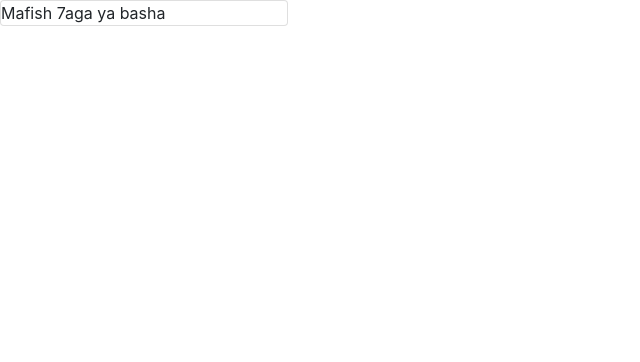
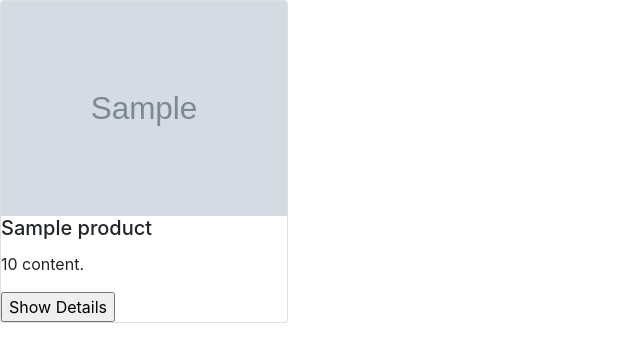
Before and after one commit to nourfayed/dokana_django_project, a Django app: page /products/ in a window 1280 px wide. Shown: the top 362 px of the page, without its empty margins (0-640 px from the left). Run offline with Django 3.2, Linux system fonts and the light colour scheme; tables that the repository leaves empty hold one stand-in row (values such as "Sample post"); grey boxes marked "Sample" are stand-in pictures; some libraries are stand-ins or nearby versions.

Commit message:
add price field, card template and products functions.

```diff
--- a/Django_project/settings.py
+++ b/Django_project/settings.py
@@ -130,5 +130,5 @@ USE_TZ = True
 STATIC_URL = '/static/'
 # STATIC_ROOT = os.path.join(BASE_DIR, 'static/')
 
-MEDIA_URL='/media/'
-MEDIA_ROOT='media/'
+MEDIA_URL = '/media/'
+MEDIA_ROOT = 'media/'
--- a/Django_project/urls.py
+++ b/Django_project/urls.py
@@ -21,8 +21,8 @@ from django.urls import path ,include
 from Django_project import settings
 
 urlpatterns = [
+
     path('products/', include('products.urls')),
     path('admin/', admin.site.urls),
     path('profile/', include('User.urls'))
-
 ] + static(settings.MEDIA_URL, document_root=settings.MEDIA_ROOT)
--- a/products/models.py
+++ b/products/models.py
@@ -29,16 +29,16 @@ class Products(models.Model):
     productID = models.IntegerField(primary_key=True)
     productName = models.CharField(max_length=200)
     productDetails = models.CharField(max_length=500)
-    productImg = models.ImageField(blank=True, null=True)  # l soooraaa  yaaaaa
+    productImg = models.ImageField(blank=True, null=True)
     categoryID = models.ForeignKey(Category, on_delete=models.CASCADE)
     productModel = models.CharField(max_length=200)
     productAverageRating = models.IntegerField(default=0)
     productCount = models.IntegerField(default=0)
     productPrice = models.IntegerField(default=0)
 
-    # product state ???
+    # product state ??? product sub-category ??
 
-    def deceaseCount(current_id):
+    def deceaseCount(self, current_id):
         product = Products.objects.get(id=current_id)
         product.productCount -= 1
         product.save()
@@ -52,10 +52,9 @@ class Products(models.Model):
                 matchedProducts.append(product)
         return matchedProducts
 
-    def getAllProducts( self ):
+    def getAllProducts(self):
         products = Products.objects.all()
         return products
-
 
     # def deleteProduct(self):
     #
--- a/products/templates/products/index.html
+++ b/products/templates/products/index.html
@@ -1,11 +1,3 @@
-{#{% load static %}#}
-{#<head>#}
-{#    <!-- <link rel="stylesheet" href="https://stackpath.bootstrapcdn.com/bootstrap/4.4.1/css/bootstrap.min.css" integrity="sha384-Vkoo8x4CGsO3+Hhxv8T/Q5PaXtkKtu6ug5TOeNV6gBiFeWPGFN9MuhOf23Q9Ifjh" crossorigin="anonymous"> -->#}
-{#    <link rel="stylesheet" href="{% static 'style.css' %}">#}
-{#</head>#}
-{#</html>#}
-
-
 <!doctype html>
 
 <html lang="en">
@@ -13,7 +5,6 @@
     <!-- Required meta tags -->
     <meta charset="utf-8">
     <meta name="viewport" content="width=device-width, initial-scale=1, shrink-to-fit=no">
-
     <!-- Bootstrap CSS -->
     <link rel="stylesheet" href="https://stackpath.bootstrapcdn.com/bootstrap/4.4.1/css/bootstrap.min.css"
           integrity="sha384-Vkoo8x4CGsO3+Hhxv8T/Q5PaXtkKtu6ug5TOeNV6gBiFeWPGFN9MuhOf23Q9Ifjh" crossorigin="anonymous">
@@ -22,6 +13,7 @@
 </head>
 <body>
 
+
 <div class="card" style="width: 18rem;">
     {% block  content %}
 
@@ -29,24 +21,17 @@
 
             {% for product in latest_products %}
 
-                <img src= "{{ product.productImg.url}}" class="card-img-top" alt="...">
-                <div class="card-body">
-                    <h5 class="card-title">{{product.productName}}</h5>
-                    <p class="card-text"> {{product.productDetails}}
+
+                <form method="post" action="productDetails.html">
+                    {% csrf_token %}
+                    <img src="{{ product.productImg.url }}" class="card-img-top" >
+                    <h5 class="card-title">{{ product.productName }}</h5>
+                    <p class="card-text"> {{ product.productPrice }}
                         content.</p>
-                </div>
-                <ul class="list-group list-group-flush">
-                    <li class="list-group-item"> Product Model: {{product.productModel}} </li>
-                    <li class="list-group-item"> Average Rating: {{ product.productAverageRating }} </li>
-                    <li class="list-group-item"> Items Left in Stock: {{product.productCount}} </li>
-                    <li class="list-group-item">  {{ product.productPrice }} $ </li>
-                </ul>
-                <div class="card-body">
-{#                    <a href="#" class="card-link">Card link</a>#}
-{#                    <a href="#" class="card-link">Another link</a>#}
-                     <button type="button">Add to Cart </button>
-                </div>
-                <br>
+                    <input type="hidden" name= "productID"  value="{{ product.productID }}">
+
+                    <input type="submit" name="showDetails" value="Show Details"/>
+                </form>
             {% endfor %}
 
 
@@ -56,7 +41,7 @@
 
         {% endif %}
     {% endblock %}
-</div>
+
 
 
     <!-- Optional JavaScript -->
--- a/products/urls.py
+++ b/products/urls.py
@@ -1,7 +1,8 @@
 from django.urls import path
-
 from . import views
 
 urlpatterns = [
-    path('', views.index, name='index'),
+    path('', views.index),
+    path('productDetails.html', views.showDetails)
+
 ]
--- a/products/views.py
+++ b/products/views.py
@@ -2,11 +2,22 @@ from django.shortcuts import render
 from .models import Category, Products
 
 
-#Create your views here.
 def index(request):
-   products=Products()
-   latest_products= products.getProductsByCategory(2)
-   print("w eh kaman")
-   print(latest_products)
-   Data= {'latest_products': latest_products}
-   return render(request , 'products/index.html', Data)
+    products = Products()
+    latest_products = products.getAllProducts()
+    print("w eh kaman")
+    print(latest_products)
+    data = {'latest_products': latest_products}
+    return render(request, 'products/index.html', data)
+
+
+def showDetails(request):
+    currentProductId = request.POST.get('productID', '')
+
+    print("current product id----------------------")
+    print(currentProductId)
+    product = Products.objects.get(productID=currentProductId)
+    print("mn gowa sho details")
+    print(product.productID)
+    data = {'product': product}
+    return render(request, "products/productDetails.html", data)
```
Also changed, not shown: User/migrations/0001_initial.py (added), User/migrations/__init__.py (deleted). Lines whose indentation alone changed are shown as unchanged.
